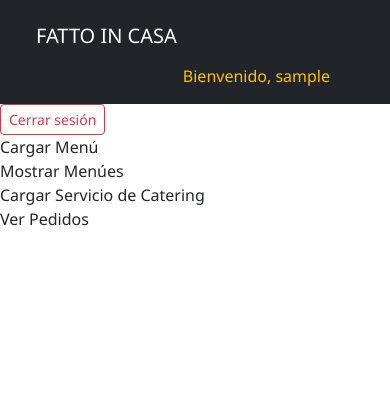
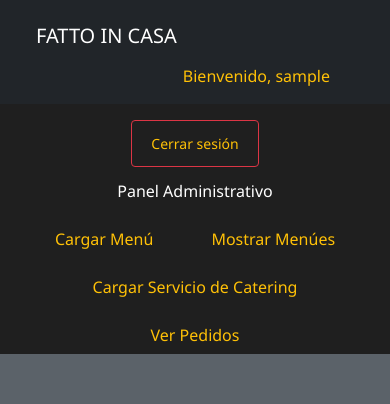
Before and after one commit to jahcr1/fattoInCasa, a PHP site: page /panel.php in a window 390 px wide. Shown: the top 404 px of the page. Run offline with PHP 8.4, Linux system fonts and the light colour scheme; the visitor is signed in with stand-in values (Sample User, id 1); some libraries are stand-ins or nearby versions.

Commit message:
UPD estilos del panel.php y del index.php

```diff
--- a/CSS/styles.css
+++ b/CSS/styles.css
@@ -5,7 +5,10 @@ body {
   scroll-behavior: smooth;
 }
 
-/* Navbar personalizado */
+/****************************************************/
+/************   NAVBAR PERSONALIZADO  ***************/
+/****************************************************/
+
 /* Estilo de enlaces */
 .custom-link {
   color: white;
@@ -100,10 +103,52 @@ body {
   }
 }
 
+/**************************************************/
+/************   SECCION MENUES  *******************/
+/**************************************************/
+
+.bg-light-gray {
+  background-color: rgb(33, 37, 41);
+  opacity: 1;
+}
+
+/**************************************************/
+/*********   SECCION NUESTROS SERVICIOS  **********/
+/**************************************************/
+
+/* Imagen de fondo en accordion */
+.bg-img-catering {
+  background: url('../imagenes/servicios/familiar1.jpg') center/cover no-repeat;
+  padding: 1.5rem;
+  border-radius: 0rem;
+  backdrop-filter: brightness(0.6);
+}
+
+.bg-img-eventos2 {
+  background: url('../imagenes/servicios/personalizado1.jpg') center/cover no-repeat;
+  padding: 1.5rem;
+  border-radius: 0rem;
+  backdrop-filter: brightness(0.6);
+}
+
+.bg-img-eventos3 {
+  background: url('../imagenes/servicios/empresarial1.jpg') center/cover no-repeat;
+  padding: 1.5rem;
+  border-radius: 0rem;
+  backdrop-filter: brightness(0.6);
+}
+
+/**************************************************/
+/*********        3 TARJETAS             **********/
+/**************************************************/
 
 .card-title {
   font-weight: 600;
 }
+
+/******************************************************/
+/*********   SECCION SLIDER SWIPER CLIENTES  **********/
+/******************************************************/
 
 /* Asegura que el contenedor tenga altura */
 .swiper {
@@ -172,8 +217,55 @@ body {
   height: 100%;
 }
 
+
+/**************************************************/
+/**************************************************/
+/**************************************************/
+/************   PANEL.PHP  ************************/
+/**************************************************/
+/**************************************************/
+/**************************************************/
+
+body#body-panel {
+  background-color: rgb(91, 98, 105);
+  color: white;
+}
+
+.sidebar {
+  background-color: #1f1f1f;
+  min-height: 100vh;
+  padding-top: 2rem;
+}
+
+.sidebar a {
+  color: #ffc107;
+  text-decoration: none;
+  display: block;
+  padding: 0.75rem 1.2rem;
+}
+
+.sidebar a:hover, .sidebar .active {
+      background-color: #343434;
+}
+
+.titulo-seccion {
+      font-weight: bold;
+      border-left: 4px solid #ffc107;
+      padding-left: 10px;
+      color: #ffc107;
+      margin-bottom: 1.5rem;
+}
+
+
+
+/**************************************************/
+/**************************************************/
+/***********      MEDIA QUERIES         ***********/
+/**************************************************/
+/**************************************************/
+
 /* Responsive: en mobile los links van en columna */
-/* Responsive refinado */
+
 @media (max-width: 768px) {
   .nav-links {
     justify-content: center;
@@ -183,7 +275,7 @@ body {
   .custom-link {
     flex: 1 1 auto;
     text-align: center;
-    min-width: 120px;
+    min-width: 180px;
     margin-bottom: 0.5rem;
   }
 
@@ -210,4 +302,18 @@ body {
     font-size: 1rem;
   }
 
+  .sidebar {
+    display: flex;
+    flex-direction: row;
+    flex-wrap: wrap;
+    background-color: #1f1f1f;
+    min-width: 100vw;
+    min-height: auto !important;
+    max-height: 250px;
+    padding: 1rem;
+    justify-content: space-evenly;
+  }
+
+
+
 }
```
